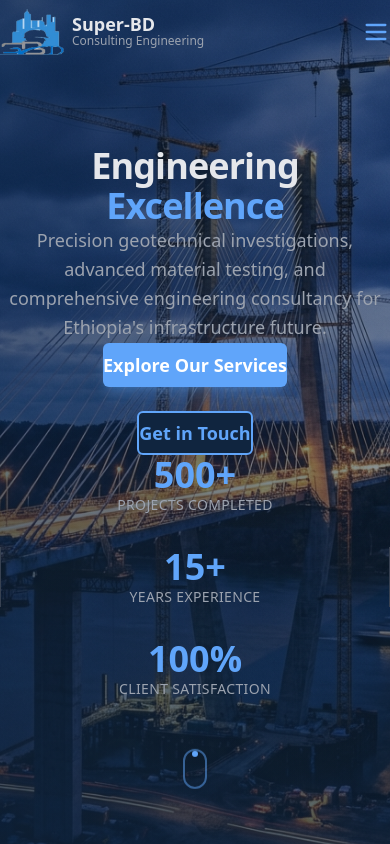
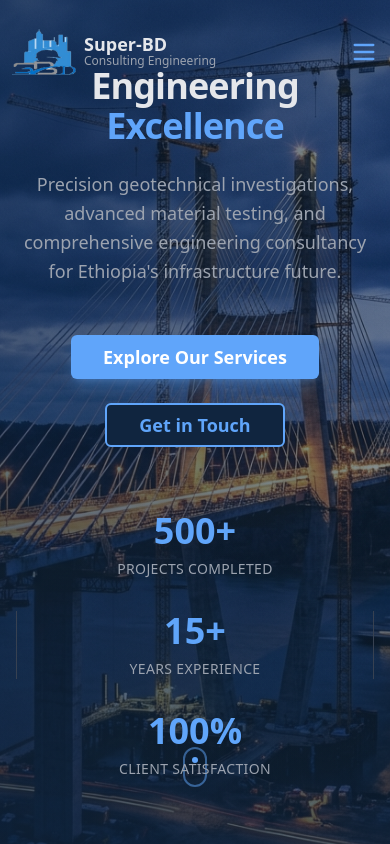
Before and after one commit to Tebarek-W/Super-BD-Consulting-Engineering, a Next.js app: page / in a window 390 px wide. Shown: the top 844 px of the page. Built offline with nearby package versions, Linux system fonts and the light colour scheme.

Commit message:
fixing responsive error

```diff
--- a/src/app/globals.css
+++ b/src/app/globals.css
@@ -1,17 +1,4 @@
 @import "tailwindcss";
-
-/* CSS Reset for better cross-device consistency */
-* {
-  box-sizing: border-box;
-  margin: 0;
-  padding: 0;
-}
-
-html {
-  -webkit-text-size-adjust: 100%;
-  -moz-text-size-adjust: 100%;
-  text-size-adjust: 100%;
-}
 
 :root {
   /* Dark Engineering Navy Theme with Green Accents */
```
